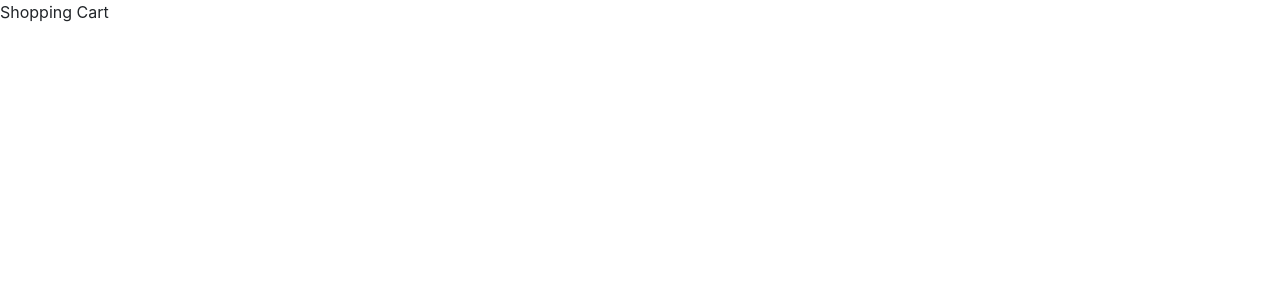
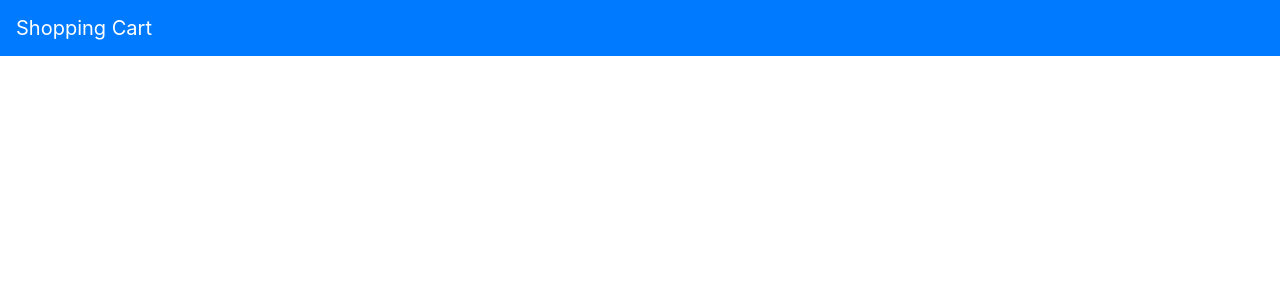
Before and after one commit to JBallin/react-shopping-cart, a React (Create React App) app in the folder other/learn_checkpoints/react/shopping-cart/: page / in a window 1280 px wide. Shown: the top 300 px of the page. Built offline with nearby package versions, Linux system fonts and the light colour scheme.

Commit message:
Add CartHeader

```diff
--- a/other/learn_checkpoints/react/shopping-cart/src/App.js
+++ b/other/learn_checkpoints/react/shopping-cart/src/App.js
@@ -1,14 +1,13 @@
 import React, { Component } from 'react';
 import './App.css';
+import CartHeader from './components/CartHeader';
 
 class App extends Component {
   render() {
     return (
       <div className="App">
         <header className="App-header">
-          <p>
-            Shopping Cart
-          </p>
+          <CartHeader />
         </header>
       </div>
     );
--- /dev/null
+++ b/other/learn_checkpoints/react/shopping-cart/src/components/CartHeader.js
@@ -0,0 +1,9 @@
+import React from 'react';
+
+const CartHeader = () => (
+  <nav className="navbar navbar-dark bg-primary">
+    <a className="navbar-brand" href="#header">Shopping Cart</a>
+  </nav>
+);
+
+export default CartHeader;
```
